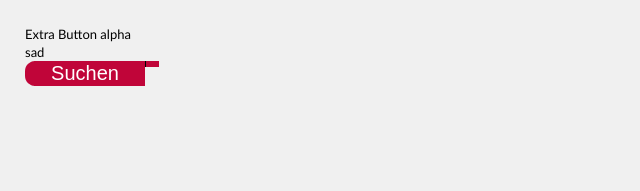
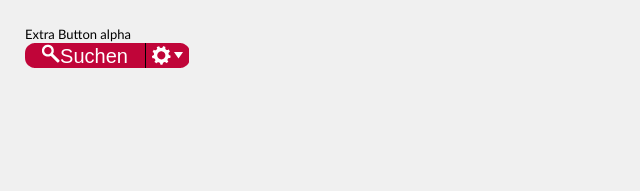
Before and after one commit to zues/extra-button, a plain HTML site: page demo/demo.html in a window 1280 px wide. Shown: the whole page, without its empty margins (0-640 px from the left). Drawn offline with Linux system fonts and the light colour scheme; files that its build step writes are made by us from their sources; files whose address does not match are found by name.

Commit message:
add demo

```diff
--- a/demo/demo.html
+++ b/demo/demo.html
@@ -1,17 +1,16 @@
-<html>
+<!DOCTYPE html PUBLIC "-//W3C//DTD XHTML 1.1//EN" "http://www.w3.org/TR/xhtml11/DTD/xhtml11.dtd">
+<html xmlns="http://www.w3.org/1999/xhtml" xml:lang="en">
 <head>
 	<title>Extra Button</title>
-	<link rel="stylesheet" href="css/reset.css" />
-	<link rel="stylesheet" href="css/style.css" />
+	<link rel="stylesheet" href="../css/reset.css" />
+	<link rel="stylesheet" href="../css/style.css" />
 </head>
 <body style="padding:25px;">
 Extra Button alpha
-
-<br>sad
 <div class="button_exta">
-	<button value="Suchen" name="search" type="submit"><img src="images/icon-search.png" alt="" />Suchen</button>
+	<button value="Suchen" name="search" type="submit"><img src="../images/icon-search.png" alt="" />Suchen</button>
 	<a>
-		<img src="images/icon-adjust.png" alt="" /><br/>
+		<img src="../images/icon-adjust.png" alt="" /><br/>
 		<ul>
 			<li>
 				<input type="radio" name="searchkind" value="beitrag" class="left" checked="checked"/>
```
